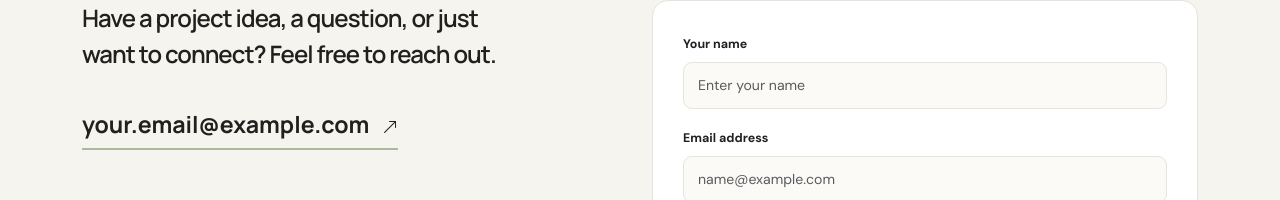
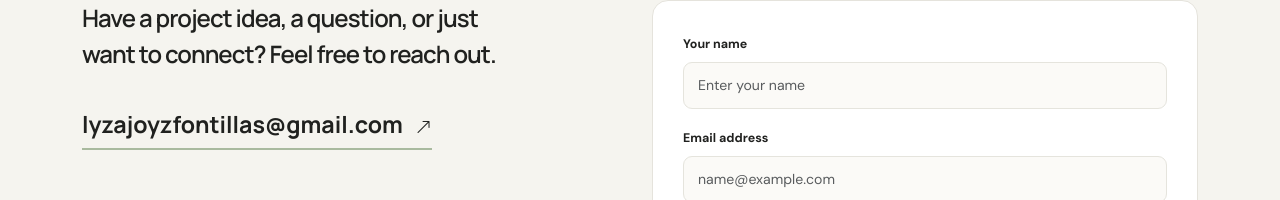
Before and after one commit to lyzajoyzfontillas-max/Lyza-Joyz-Fontillas_-FinalsLabExam, a plain HTML site: page index.html in a window 1280 px wide. Shown: the part 4432-4632 px from the top of the page. Drawn offline with nearby package versions, Linux system fonts and the light colour scheme.

Commit message:
Modified email address

```diff
--- a/index.html
+++ b/index.html
@@ -143,7 +143,7 @@
       <div class="container">
         <div class="section-heading"><span class="section-index">04 / CONTACT</span><h2>Let’s make something <em>meaningful.</em></h2></div>
         <div class="row gy-5">
-          <div class="col-lg-6"><p class="contact-lead">Have a project idea, a question, or just want to connect? Feel free to reach out.</p><a class="email-link" href="mailto:your.email@example.com">your.email@example.com <i class="bi bi-arrow-up-right"></i></a></div>
+          <div class="col-lg-6"><p class="contact-lead">Have a project idea, a question, or just want to connect? Feel free to reach out.</p><a class="email-link" href="mailto:your.email@example.com">lyzajoyzfontillas@gmail.com <i class="bi bi-arrow-up-right"></i></a></div>
           <div class="col-lg-6">
             <form id="contactForm" class="contact-form">
               <div class="mb-3"><label for="senderName" class="form-label">Your name</label><input id="senderName" class="form-control" type="text" placeholder="Enter your name" required></div>
```
